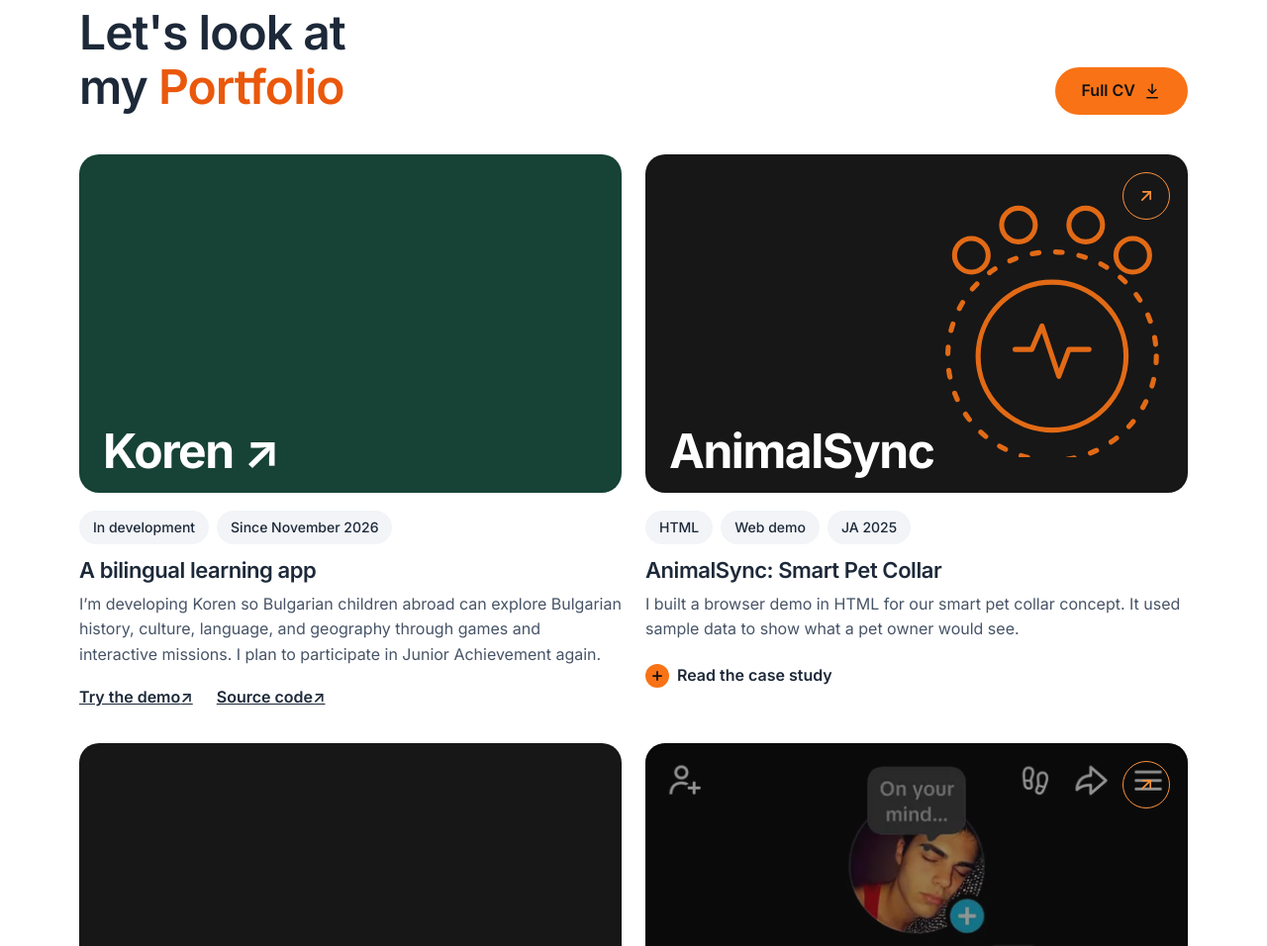
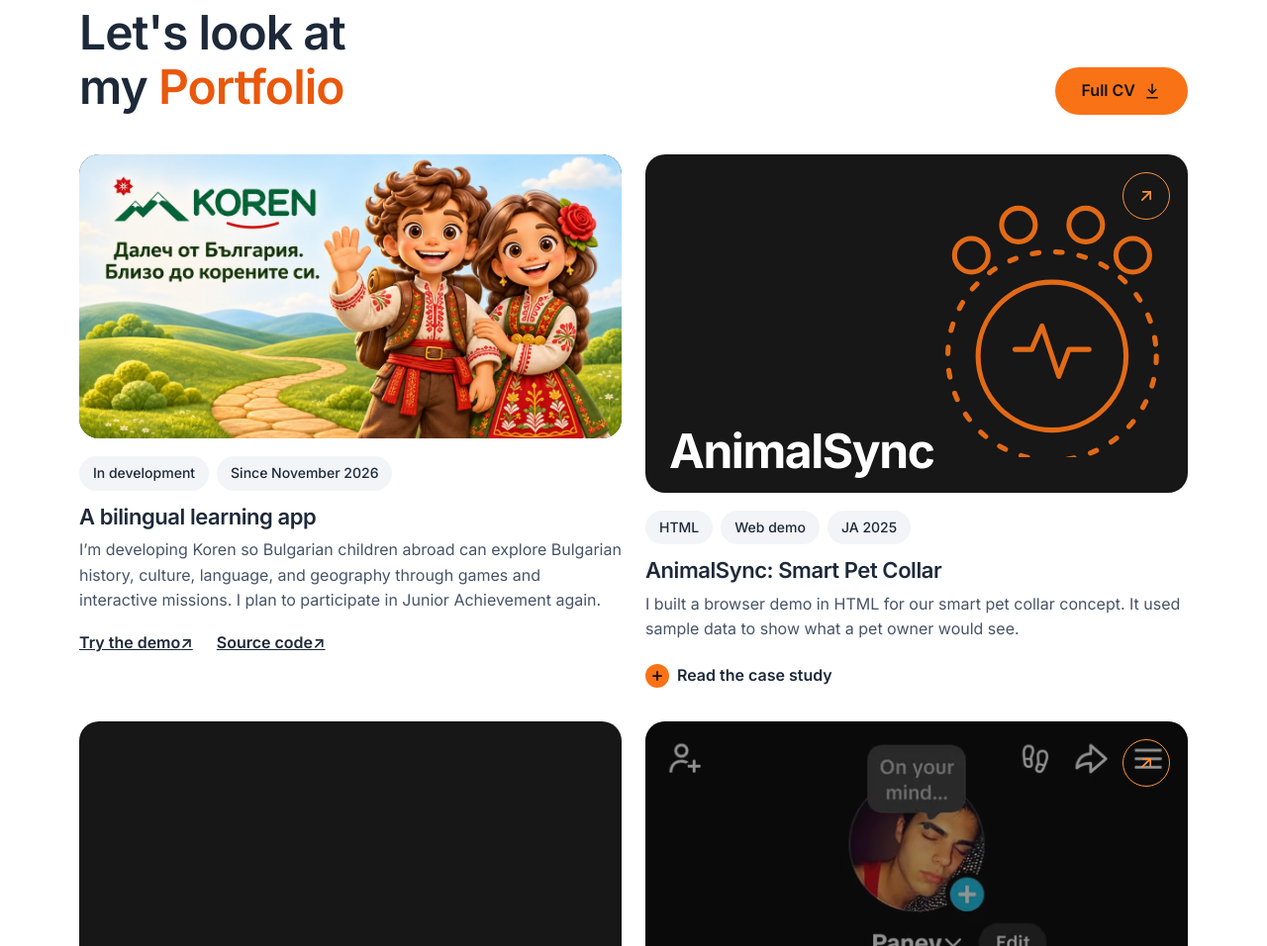
Before and after one commit to panevx/gpanev, a website: page index.html in a window 1280 px wide. Shown: the part 837-1793 px from the top of the page at 99% size. Drawn offline with Linux system fonts and the light colour scheme.

Commit message:
Feature KOREN share artwork in the portfolio

```diff
--- a/index.html
+++ b/index.html
@@ -269,7 +269,8 @@
   .shot:hover .go{ background:var(--orange); color:var(--on-orange); border-color:var(--orange); }
   .shot .go svg{ width:20px; height:20px; }
   .shot.as{ background:var(--dark); }
-  .shot.koren{ background:#174236; }
+  .shot.koren{ aspect-ratio:1200/630; background:#174236; }
+  .shot.koren img{ opacity:1; }
   .card .project-links{ display:flex; flex-wrap:wrap; gap:8px 24px; }
   .project-links a{ display:inline-flex; align-items:center; min-height:44px; color:var(--ink); font-weight:600; }
   .as-art{ position:absolute; inset:0; }
@@ -419,7 +420,7 @@
       <div class="cards">
         <article class="card" id="koren">
           <a class="shot koren" href="https://panevx.github.io/Koren/" target="_blank" rel="noopener">
-            <span class="title"><span lang="en">Koren</span><span lang="bg">Корен</span> ↗</span>
+            <img src="img/koren-og.jpg" width="1200" height="630" loading="lazy" decoding="async" alt="KOREN">
           </a>
           <div class="chips">
             <span class="chip"><span lang="en">In development</span><span lang="bg">В разработка</span></span>
```
Also changed, not shown: img/koren-og.jpg (added).
